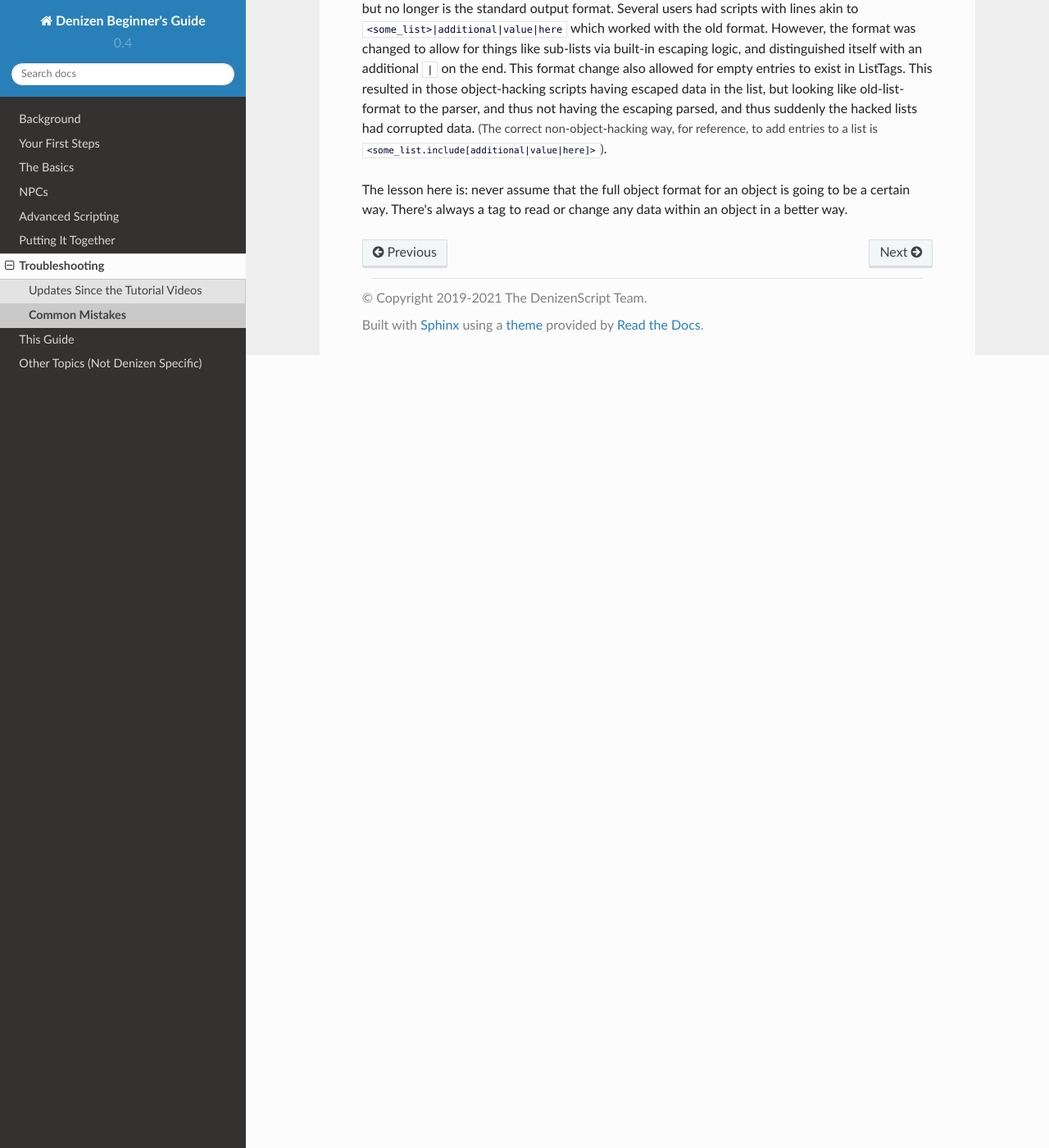
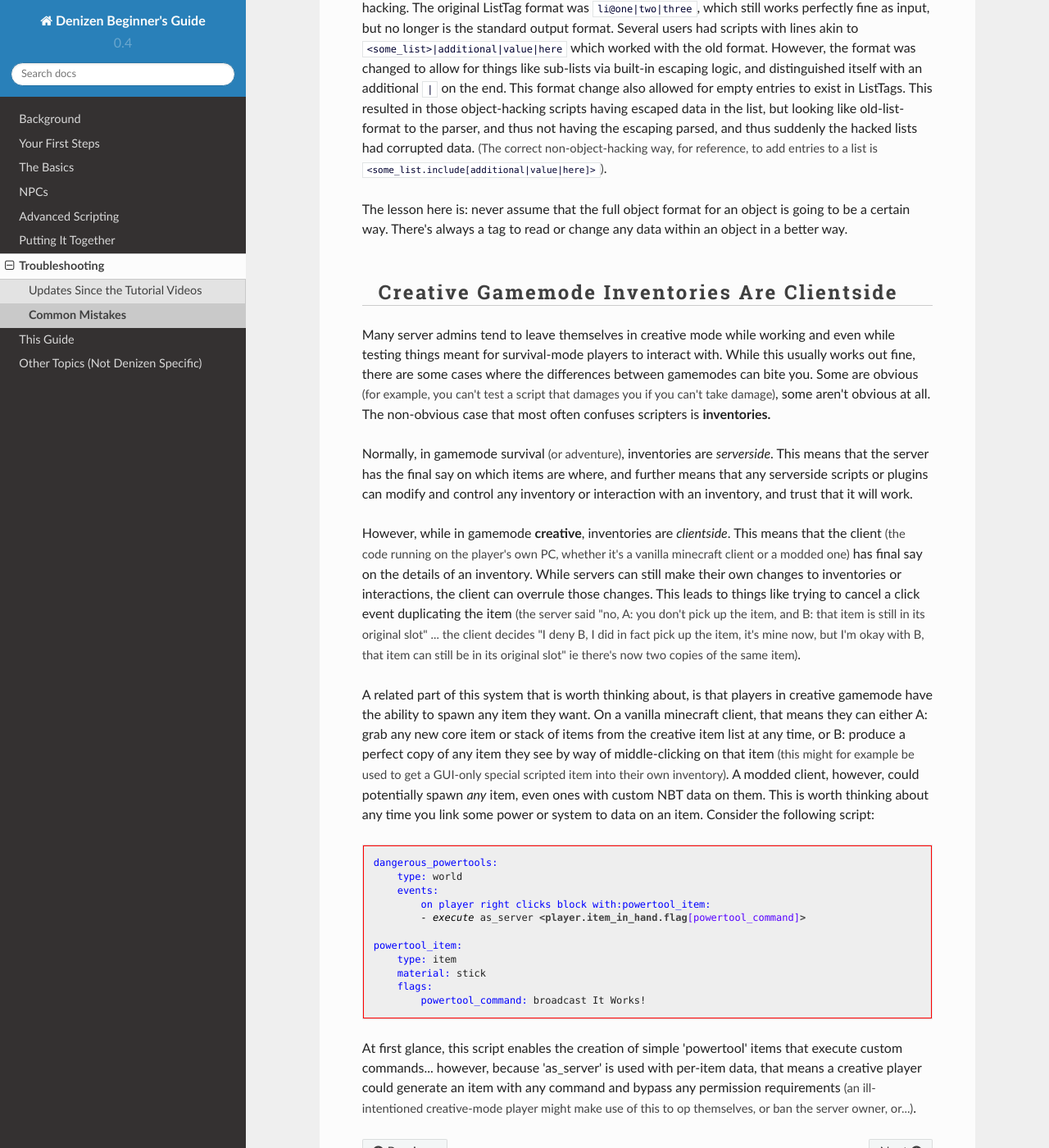
Before and after one commit to DenizenScript/Denizen-Beginners-Guide, a Sphinx documentation site: the page built from source/guides/troubleshooting/common-mistakes.md, in a window 1280 px wide and 1400 px high, scrolled down 16201 px. Shown: the whole window at 82% size. Built offline with Sphinx 7.4.7 and the Read the Docs theme 2.0.0, drawn with Linux system fonts in a browser that asks for light colours; some of the changed text lies outside the part shown.

Commit message:
add common mistakes entry about creative vs survival inventories

````diff
--- a/source/guides/troubleshooting/common-mistakes.md
+++ b/source/guides/troubleshooting/common-mistakes.md
@@ -12,8 +12,8 @@ There are a few common mistakes and not-very-obvious expectations about how to h
 
 An important distinction to learn is the difference between *display text* and *real data*.
 
-**Real Data** is actual internal data, formatted for your scripts to process as easily as possible.
-**Display Text** is some message you display for users to see, often generated using real data.
+- **Real Data** is actual internal data, formatted for your scripts to process as easily as possible.
+- **Display Text** is some message you display for users to see, often generated using real data.
 
 As a general principle, real data can be used to generate display text, but display text should never be used to generate real data.
 
@@ -381,3 +381,29 @@ Something to bear in mind as well is that standard formats *change* as the under
 The most common recent example of object hacking biting people in recent times is ListTag object hacking. The original ListTag format was `li@one|two|three`, which still works perfectly fine as input, but no longer is the standard output format. Several users had scripts with lines akin to `<some_list>|additional|value|here` which worked with the old format. However, the format was changed to allow for things like sub-lists via built-in escaping logic, and distinguished itself with an additional `|` on the end. This format change also allowed for empty entries to exist in ListTags. This resulted in those object-hacking scripts having escaped data in the list, but looking like old-list-format to the parser, and thus not having the escaping parsed, and thus suddenly the hacked lists had corrupted data. <span class="parens">(The correct non-object-hacking way, for reference, to add entries to a list is `<some_list.include[additional|value|here]>`)</span>.
 
 The lesson here is: never assume that the full object format for an object is going to be a certain way. There's always a tag to read or change any data within an object in a better way.
+
+### Creative Gamemode Inventories Are Clientside
+
+Many server admins tend to leave themselves in creative mode while working and even while testing things meant for survival-mode players to interact with. While this usually works out fine, there are some cases where the differences between gamemodes can bite you. Some are obvious <span class="parens">(for example, you can't test a script that damages you if you can't take damage)</span>, some aren't obvious at all. The non-obvious case that most often confuses scripters is **inventories.**
+
+Normally, in gamemode survival <span class="parens">(or adventure)</span>, inventories are *serverside*. This means that the server has the final say on which items are where, and further means that any serverside scripts or plugins can modify and control any inventory or interaction with an inventory, and trust that it will work.
+
+However, while in gamemode **creative**, inventories are *clientside*. This means that the client <span class="parens">(the code running on the player's own PC, whether it's a vanilla minecraft client or a modded one)</span> has final say on the details of an inventory. While servers can still make their own changes to inventories or interactions, the client can overrule those changes. This leads to things like trying to cancel a click event duplicating the item <span class="parens">(the server said "no, A: you don't pick up the item, and B: that item is still in its original slot" ... the client decides "I deny B, I did in fact pick up the item, it's mine now, but I'm okay with B, that item can still be in its original slot" ie there's now two copies of the same item)</span>.
+
+A related part of this system that is worth thinking about, is that players in creative gamemode have the ability to spawn any item they want. On a vanilla minecraft client, that means they can either A: grab any new core item or stack of items from the creative item list at any time, or B: produce a perfect copy of any item they see by way of middle-clicking on that item <span class="parens">(this might for example be used to get a GUI-only special scripted item into their own inventory)</span>. A modded client, however, could potentially spawn *any* item, even ones with custom NBT data on them. This is worth thinking about any time you link some power or system to data on an item. Consider the following script:
+
+```dscript_red
+dangerous_powertools:
+    type: world
+    events:
+        on player right clicks block with:powertool_item:
+        - execute as_server <player.item_in_hand.flag[powertool_command]>
+
+powertool_item:
+    type: item
+    material: stick
+    flags:
+        powertool_command: broadcast It Works!
+```
+
+At first glance, this script enables the creation of simple 'powertool' items that execute custom commands... however, because 'as_server' is used with per-item data, that means a creative player could generate an item with any command and bypass any permission requirements <span class="parens">(an ill-intentioned creative-mode player might make use of this to op themselves, or ban the server owner, or...)</span>.
````
